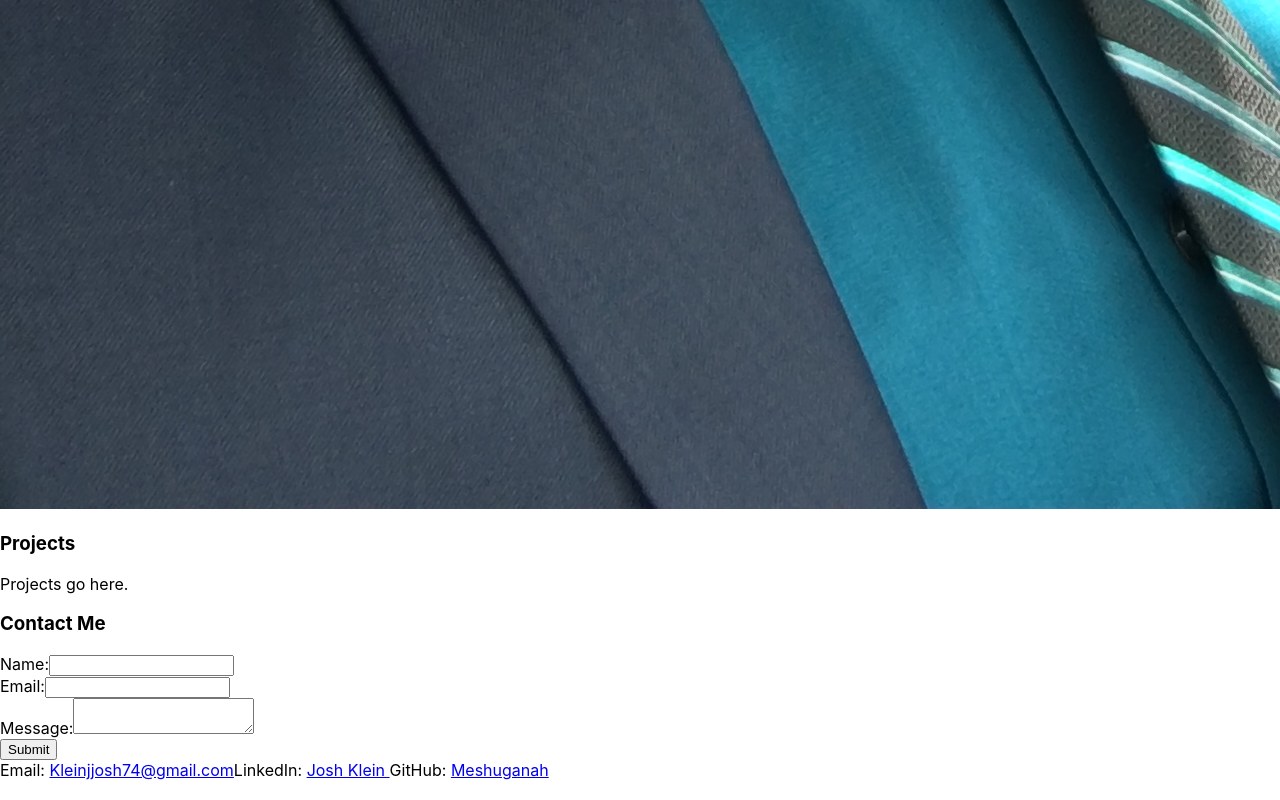
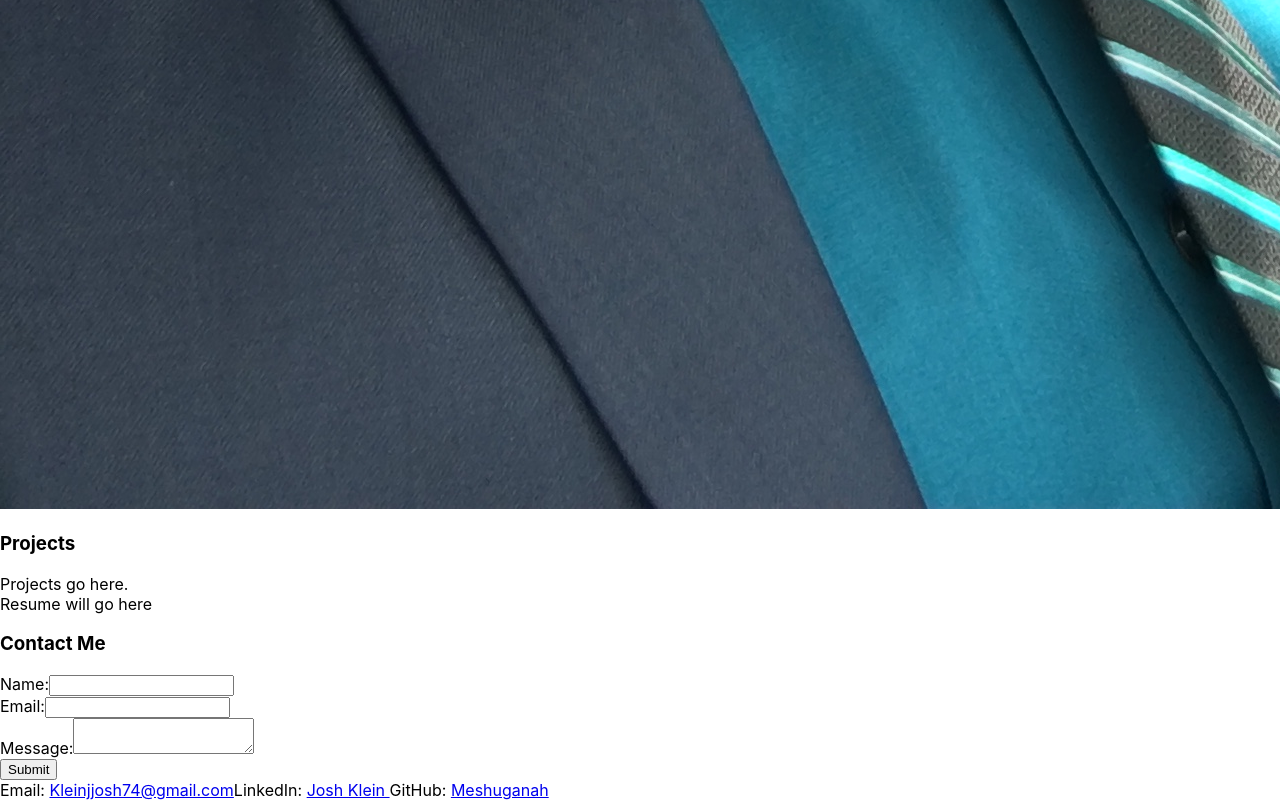
Before and after one commit to Meshuganah/react-portfolio, a React (Create React App) app: page / in a window 1280 px wide. Shown: the part 2445-3245 px from the top of the page. Built offline with nearby package versions, Linux system fonts and the light colour scheme.

Commit message:
clean tree push

```diff
--- a/src/components/Resume/index.js
+++ b/src/components/Resume/index.js
@@ -1,5 +1,7 @@
 function Resume() {
-
-}
+    return(
+        <div>Resume will go here</div>
+    );
+};
 
 export default Resume;
```
